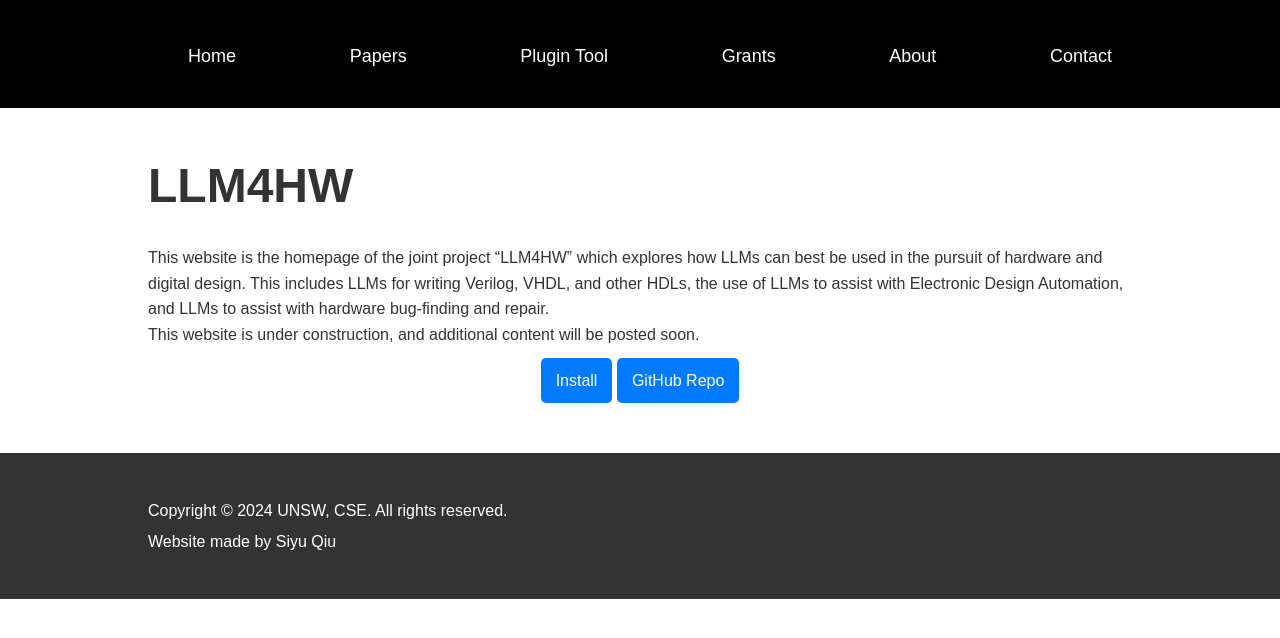
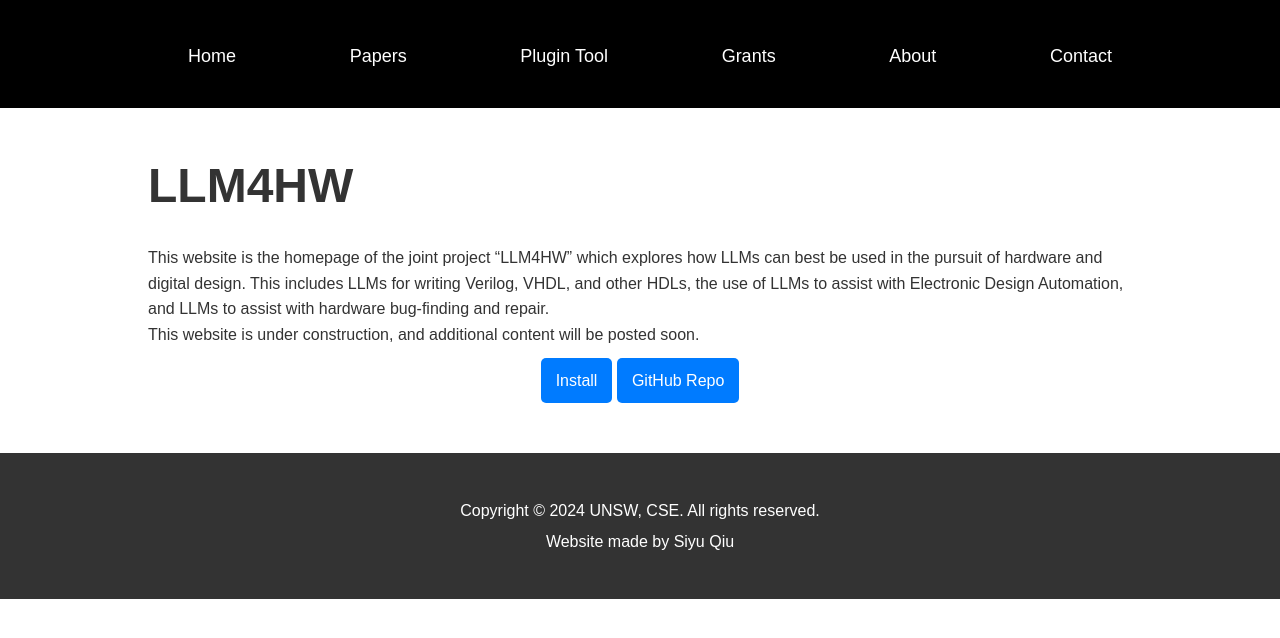
Before and after one commit to llm4hw/llm4hw.github.io, a Jekyll site: the page built from index.md, in a window 1280 px wide. Shown: the top 638 px of the page. Built offline with Jekyll 4.4.1, drawn with Linux system fonts in a browser that asks for light colours.

Commit message:
Update style.css

```diff
--- a/assets/css/style.css
+++ b/assets/css/style.css
@@ -116,7 +116,7 @@ footer {
 
 footer p {
     margin: 5px 0;
-    text-align: center;
+    text-align: center !important;
 }
 
 
```
